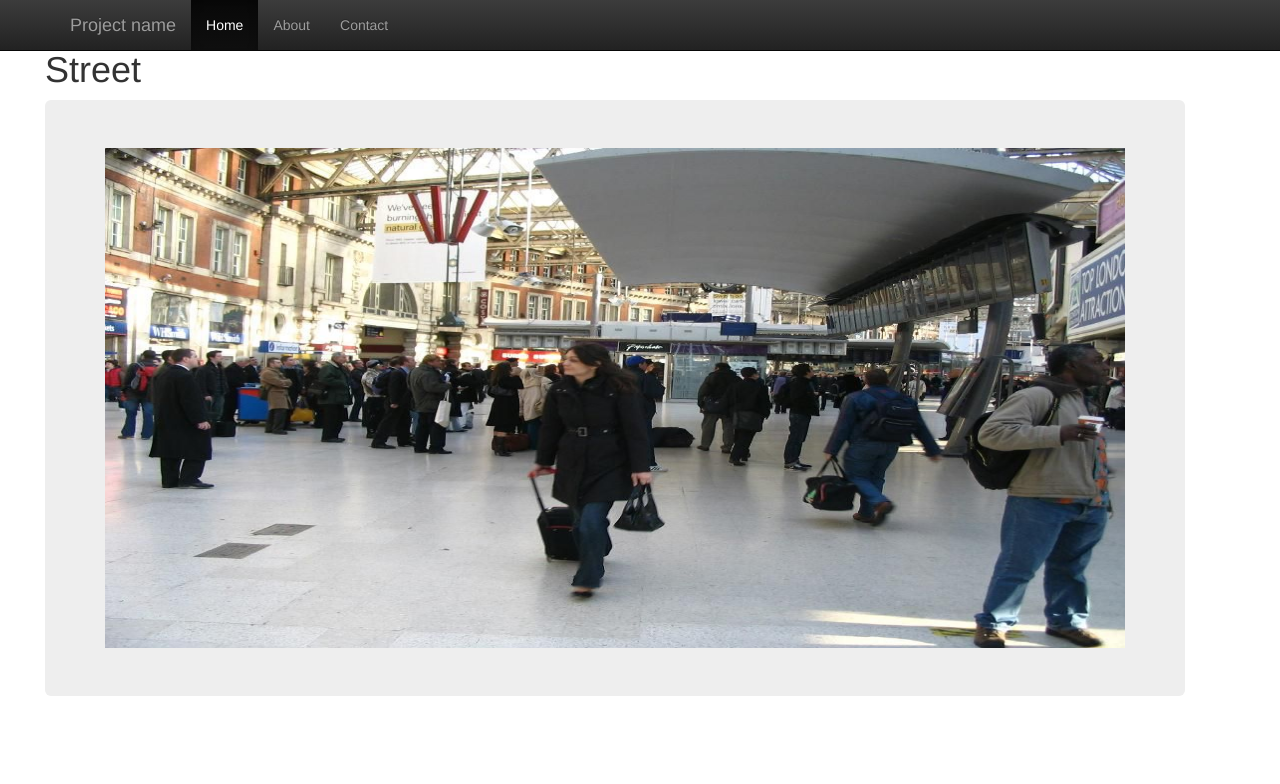
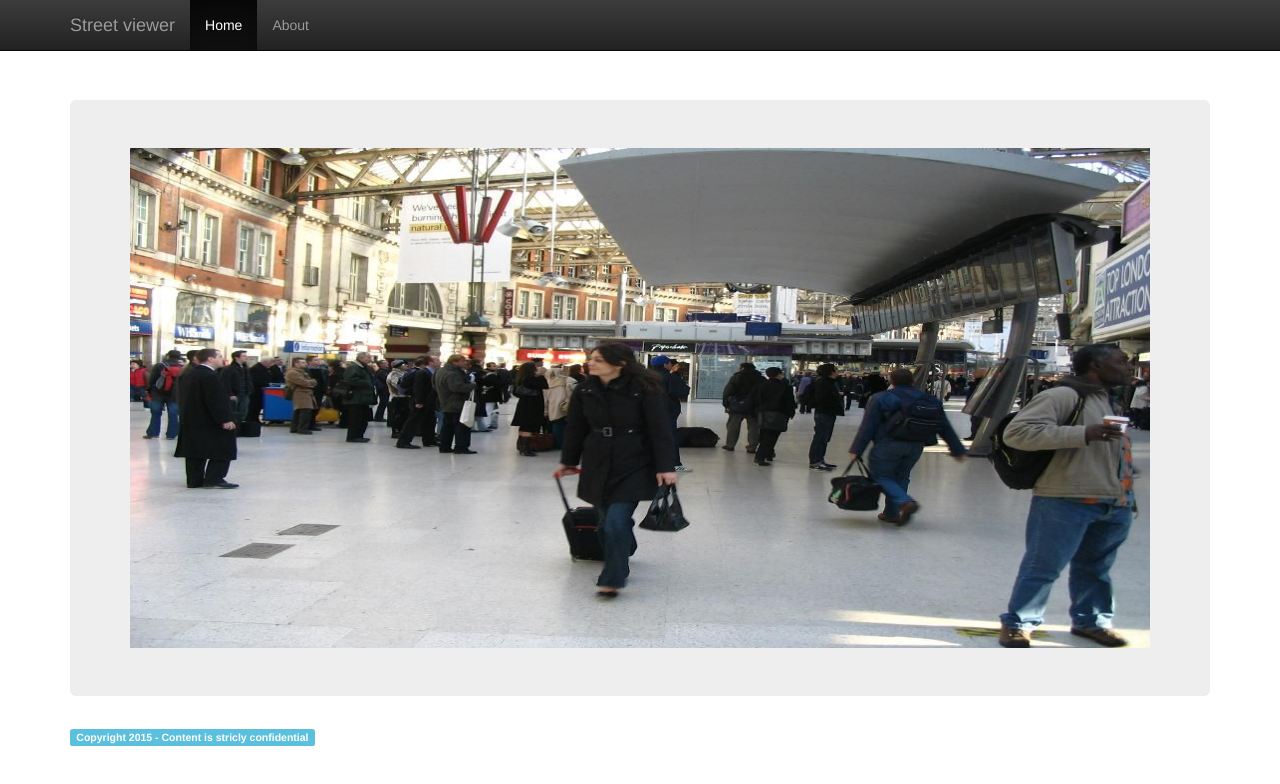
Before and after one commit to jarod68/timelapse, a plain HTML site: page web/index.html in a window 1280 px wide. Drawn offline with nearby package versions, Linux system fonts and the light colour scheme; some packages are replaced by stand-ins of ours; a script that the page names is missing.

Commit message:
+ change design

```diff
--- a/web/index.html
+++ b/web/index.html
@@ -12,7 +12,7 @@
 	<link rel="stylesheet" href="https://maxcdn.bootstrapcdn.com/bootstrap/3.3.2/css/bootstrap-theme.min.css">
 	<script src="https://maxcdn.bootstrapcdn.com/bootstrap/3.3.2/js/bootstrap.min.js"></script>
 
-	<title>Camera</title>
+	<title>Street viewer</title>
 
 	<script>
 	function startLoadImg() {
@@ -36,30 +36,28 @@
 						<span class="sr-only">Toggle navigation</span>
 						<span class="icon-bar"></span>
 						<span class="icon-bar"></span>
-						<span class="icon-bar"></span>
 					</button>
-					<a class="navbar-brand" href="#">Project name</a>
+					<a class="navbar-brand" href="#">Street viewer</a>
 				</div>
 				<div id="navbar" class="collapse navbar-collapse">
 					<ul class="nav navbar-nav">
 						<li class="active"><a href="#">Home</a></li>
-						<li><a href="#about">About</a></li>
-						<li><a href="#contact">Contact</a></li>
+						<li><a href="https://github.com/jarod68/timelapse">About</a></li>
 					</ul>
 				</div><!--/.nav-collapse -->
 			</div>
 		</nav>
 
-		<div class="container" style="margin: 30px">
-			<h1 id="title">Street</h1>
+		<div class="container" style="margin-top: 100px">
 			<div class="jumbotron">
-
 				<div class="viewer" style="height: 500px; width: 100%;">
 					<img id="capture" src="capture.jpg" alt="no image" style="height: 500px; width: 100%;">
 				</div>
 
 			</div>
 
+
+			<span class="label label-info">Copyright 2015 - Content is stricly confidential</span>
 		</div><!-- /.container -->
 
 	</body>
```
